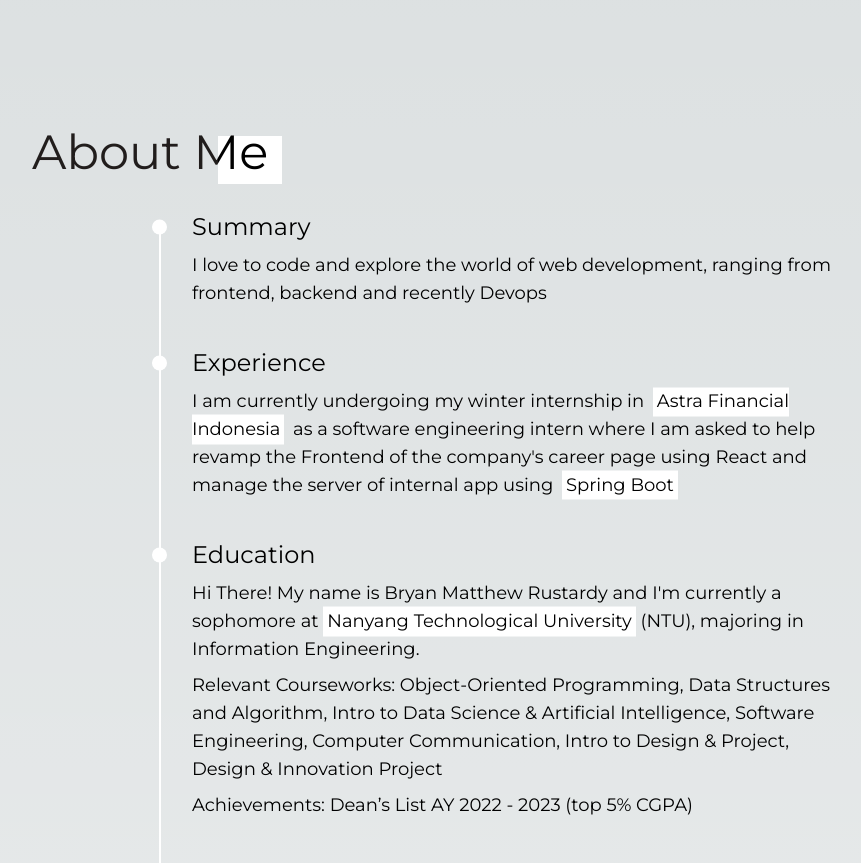
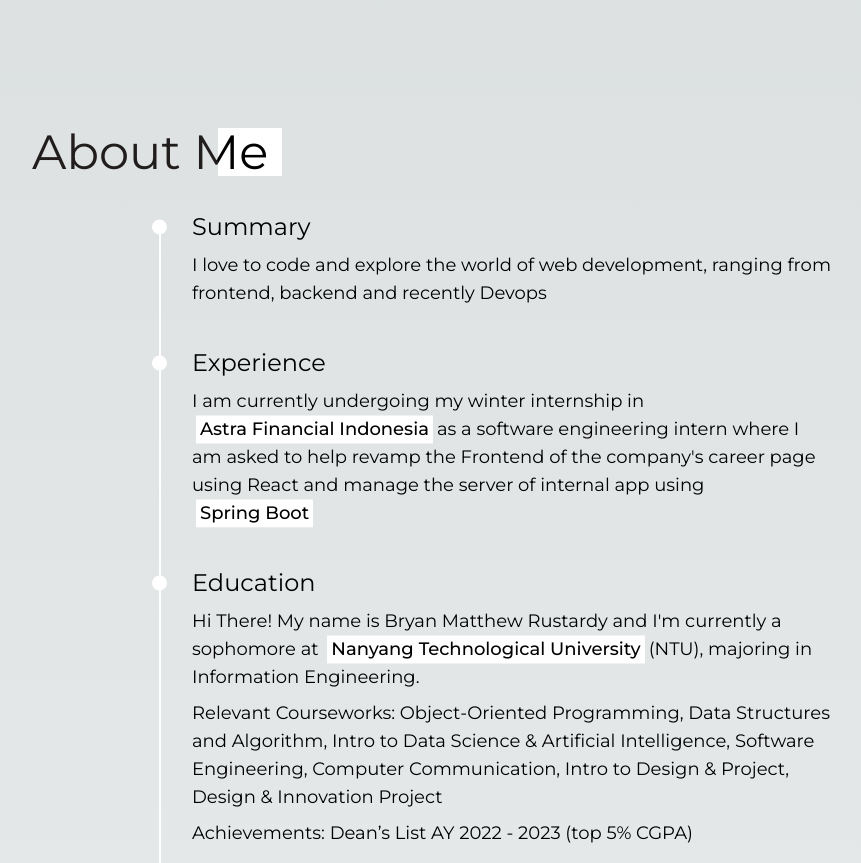
Before and after one commit to BryMat24/Personal-Website-V2, a Next.js app in the folder personal-website/: page / in a window 1280 px wide. Shown: the part 720-1583 px from the top of the page, without its empty margins (128-989 px from the left). Built offline with nearby package versions, Linux system fonts and the light colour scheme.

Commit message:
style: animate about page

```diff
--- a/personal-website/src/components/About/index.tsx
+++ b/personal-website/src/components/About/index.tsx
@@ -1,11 +1,35 @@
+"use client";
+
 import React from "react";
 import SectionHeading from "../sectionHeading";
 import Paragraph from "./paragraph";
 import Subheading from "./subHeading";
+import { motion } from "framer-motion";
+import useScroll from "@/hooks/useScroll";
+import { containerVariants } from "../../animation";
+import { strongWordsVariants } from "@/animation";
+
+const Highlight = ({ children }: { children: any }) => (
+    <motion.strong
+        variants={strongWordsVariants}
+        className="text-black bg-white px-1 mx-1 inline-block font-medium"
+    >
+        {children}
+    </motion.strong>
+);
 
 export default function About() {
+    const [element, controls] = useScroll();
+
     return (
-        <section className="flex flex-col mx-8 my-4 mt-7 bg-dark-bg duration-700 md:w-9/12 md:m-auto">
+        <motion.section
+            exit="hidden"
+            initial="hidden"
+            animate={controls}
+            ref={element}
+            variants={containerVariants}
+            className="flex flex-col mx-8 my-4 mt-7 bg-dark-bg duration-700 md:w-9/12 md:m-auto"
+        >
             <SectionHeading title="About Me" type="right" />
             <div className="flex flex-col my-4 md:m-auto md:mt-12 lg:mb-0 lg:w-8/12">
                 <div className="about-section">
@@ -20,15 +44,11 @@ export default function About() {
                     <Subheading title="Experience" />
                     <Paragraph>
                         I am currently undergoing my winter internship in{" "}
-                        <span className="text-black bg-white p-1 mx-1">
-                            Astra Financial Indonesia
-                        </span>{" "}
+                        <Highlight>Astra Financial Indonesia</Highlight>
                         as a software engineering intern where I am asked to
                         help revamp the Frontend of the company's career page
                         using React and manage the server of internal app using{" "}
-                        <span className="text-black bg-white p-1 mx-1">
-                            Spring Boot
-                        </span>
+                        <Highlight>Spring Boot</Highlight>
                     </Paragraph>
                 </div>
 
@@ -37,9 +57,7 @@ export default function About() {
                     <Paragraph>
                         Hi There! My name is Bryan Matthew Rustardy and I'm
                         currently a sophomore at{" "}
-                        <span className="bg-white text-black p-1">
-                            Nanyang Technological University
-                        </span>{" "}
+                        <Highlight>Nanyang Technological University</Highlight>
                         (NTU), majoring in Information Engineering.
                     </Paragraph>
                     <Paragraph>
@@ -74,6 +92,6 @@ export default function About() {
                     </ul>
                 </div>
             </div>
-        </section>
+        </motion.section>
     );
 }
--- a/personal-website/src/components/sectionHeading.tsx
+++ b/personal-website/src/components/sectionHeading.tsx
@@ -1,4 +1,13 @@
+"use client";
 import React, { FunctionComponent } from "react";
+import { motion } from "framer-motion";
+
+//Import animation variants
+import {
+    textVariants,
+    containerVariants,
+    subheadingVariants,
+} from "@/animation";
 
 interface Props {
     title: string;
@@ -7,28 +16,31 @@ interface Props {
 
 const SectionHeading: FunctionComponent<Props> = ({ title, type }) => {
     return (
-        <div
+        <motion.div
+            variants={containerVariants}
             className="flex my-5 mb-3 lg:mt-0 overflow-hidden bg-dark-bg duration-700 relative py-2"
             style={{ opacity: 1 }}
         >
-            <h3
+            <motion.h3
+                variants={textVariants}
                 className="relative text-white z-20 mix-blend-difference lg:text-5xl"
                 style={{ opacity: 1, transform: "none", color: "white" }}
             >
                 {title}
-            </h3>
+            </motion.h3>
             {type == "right" ? (
-                <div
+                <motion.div
+                    variants={subheadingVariants.leftToRight}
                     className="relative self-end right-[50px] lg:right-13 w-16 h-8 lg:h-12 bg-white translate-y-2"
                     style={{ opacity: 1 }}
-                ></div>
+                ></motion.div>
             ) : (
                 <div
                     className="absolute self-center mr-auto w-16 h-8 lg:h-12 bg-white"
                     style={{ opacity: 1, transform: "none" }}
                 ></div>
             )}
-        </div>
+        </motion.div>
     );
 };
 
--- a/personal-website/src/hooks/useScroll.tsx
+++ b/personal-website/src/hooks/useScroll.tsx
@@ -1,18 +1,21 @@
+"use client";
 import { useInView } from "react-intersection-observer";
 import { useAnimation } from "framer-motion";
+import { useEffect } from "react";
 
 type Threshold = number | number[];
 
 const useScroll = (threshold: Threshold = 0.07) => {
     const [element, view] = useInView({ threshold });
-
     const controls = useAnimation();
 
-    if (view) {
-        controls.start("show");
-    } else {
-        controls.start("hidden");
-    }
+    useEffect(() => {
+        if (view) {
+            controls.start("show");
+        } else {
+            controls.start("hidden");
+        }
+    }, [view, controls]);
 
     return [element, controls] as const;
 };
```
